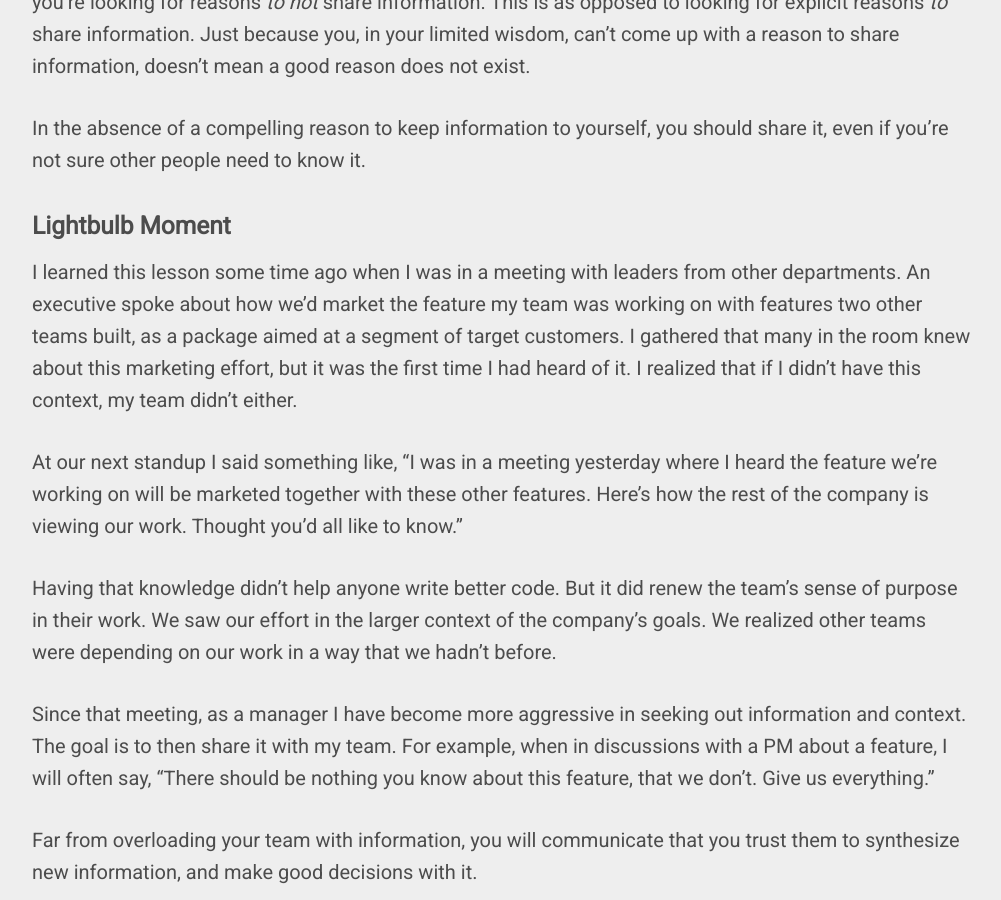
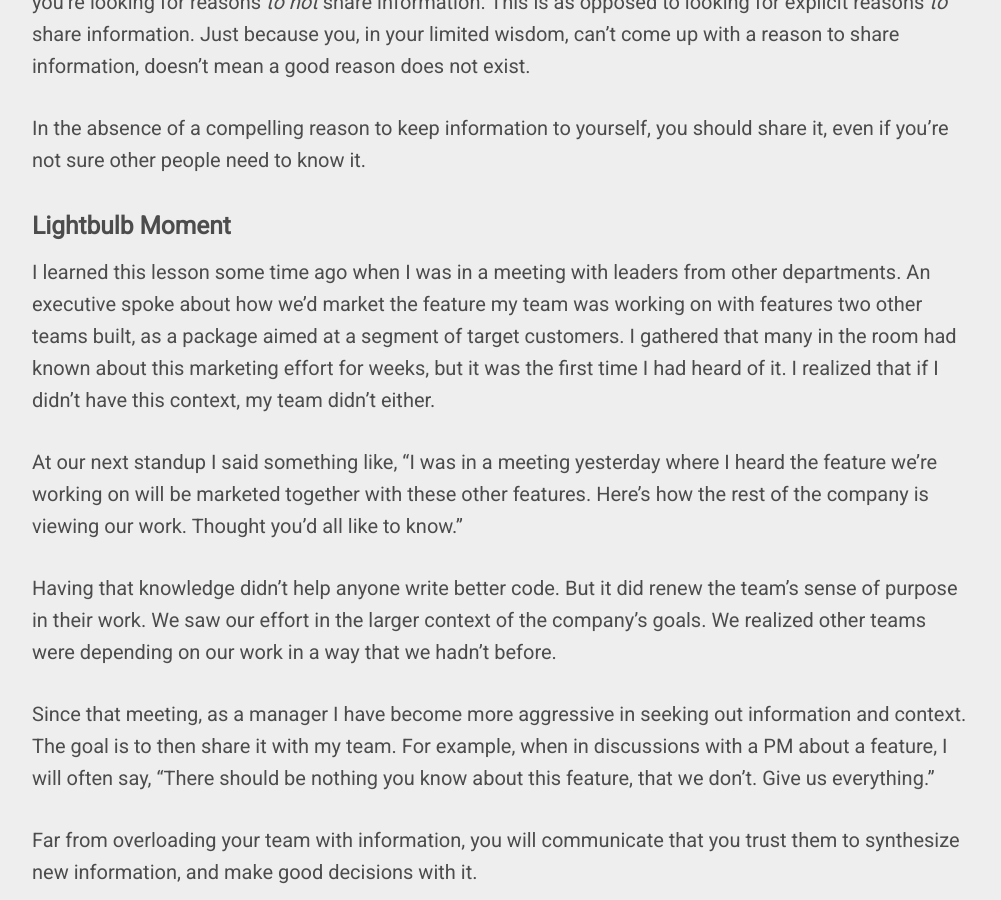
Before and after one commit to speric/speric.github.com, a Jekyll site: the page built from _posts/2020-07-15-share-by-default.md, in a window 1280 px wide and 900 px high, scrolled down 1445 px. Shown: the whole window, without its empty margins (138-1139 px from the left). Built offline with Jekyll 4.4.1, drawn with Linux system fonts in a browser that asks for light colours; some web fonts are replaced; comment, search, counter and statistics services are not loaded.

Commit message:
Update 2020-07-15-share-by-default.md

```diff
--- a/_posts/2020-07-15-share-by-default.md
+++ b/_posts/2020-07-15-share-by-default.md
@@ -47,7 +47,7 @@ In the absence of a compelling reason to keep information to yourself, you shoul
 I learned this lesson some time ago when I was in a meeting with leaders from
 other departments. An executive spoke about how we'd market the feature
 my team was working on with features two other teams built, as a package
-aimed at a segment of target customers. I gathered that many in the room knew about this marketing effort, but it was the first time I
+aimed at a segment of target customers. I gathered that many in the room had known about this marketing effort for weeks, but it was the first time I
 had heard of it. I realized that if I didn't have this context, my
 team didn't either.
 
```
